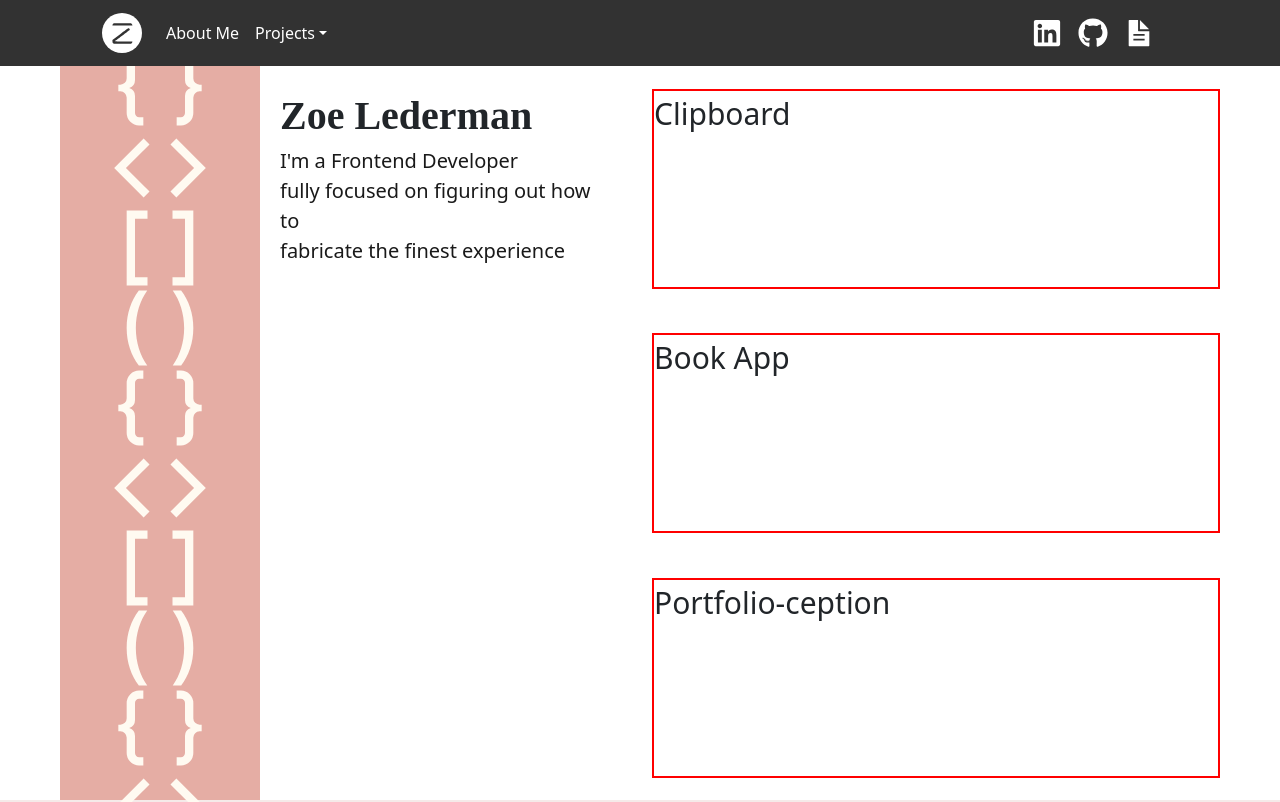
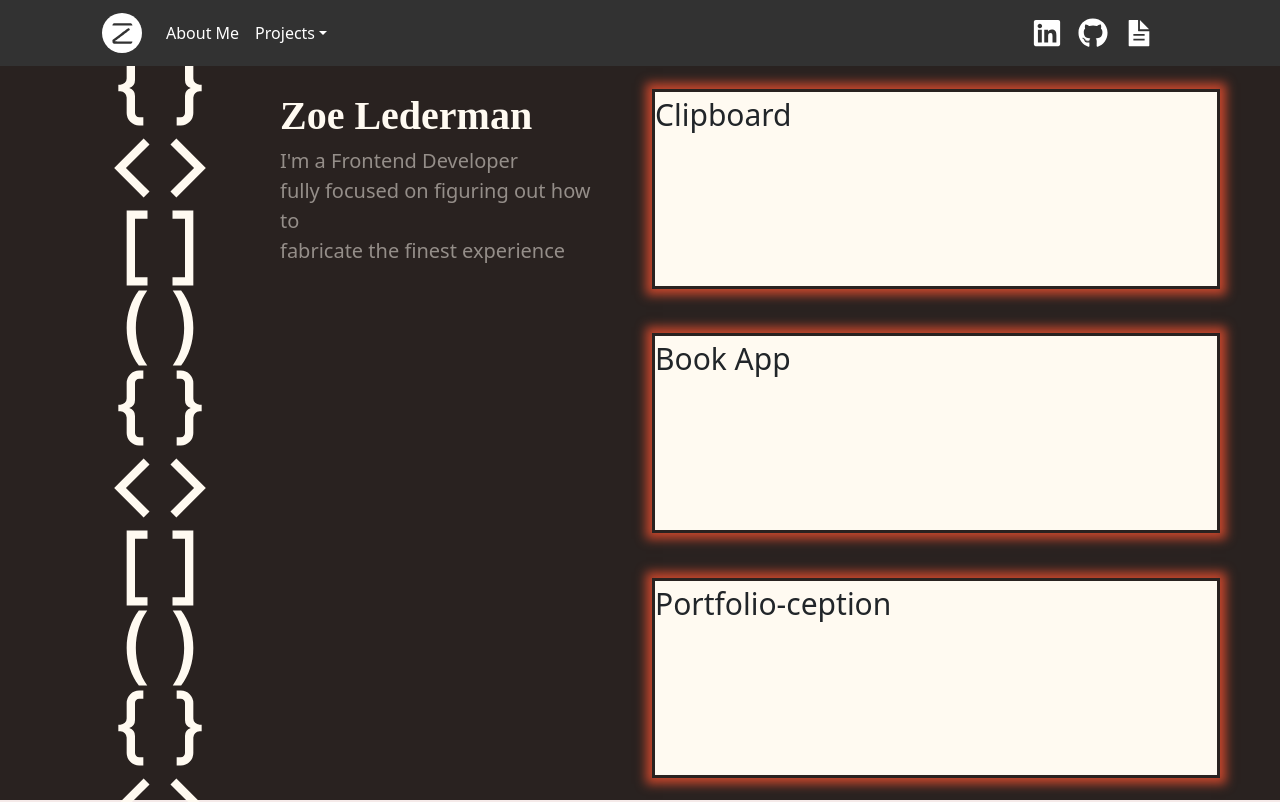
Before and after one commit to zlederma/portfolio-website, a React (Create React App) app: page / in a window 1280 px wide. Shown: the top 802 px of the page. Built offline with nearby package versions, Linux system fonts and the light colour scheme.

Commit message:
continued styling landing page

```diff
--- a/src/styles/DetailedProjectCardStyles.css
+++ b/src/styles/DetailedProjectCardStyles.css
@@ -4,7 +4,9 @@
     height: 30%;
     width: 100%;
     min-width: 360px;
-    border: 2px solid red;
+    background-color: #fffaf1;
+    border: 3px solid rgb(41, 34, 32);
+    box-shadow: 0px 0px 10px 6px rgba(197,70,44,1);
     margin-top: 20px;
     margin-bottom: 20px;
 }
--- a/src/styles/LandingStyles.css
+++ b/src/styles/LandingStyles.css
@@ -2,13 +2,14 @@
     height: 100vh;
     display: flex;
     justify-content: center;
+    background-color: rgb(41, 34, 32);
 }
 
 .landing__column-art{
     width: 200px;
     min-width: 100px;
     /* background-color: rgb(221, 154, 154); */
-    background-color: #e5ada4;
+    /* background-color: #e5ada4; */
     /* background-color: #f5eae9; */
     height: 100%;
 }
--- a/src/styles/WelcomeStyles.css
+++ b/src/styles/WelcomeStyles.css
@@ -7,6 +7,7 @@
     position: sticky;
     top: 66px;
     padding: 20px;
+    /* background-color: antiquewhite; */
 }
 
 .welcome__heading{
@@ -16,10 +17,11 @@
     font-weight: 900;
     letter-spacing: 0px;
     line-height: 60px;
+    color: #fffaf1;
 }
 
 .welcome__tagline{
     font-size: 20px;
     font-weight: 500;
-    color: rgba(0,0,0,.9);
+    color: rgb(255, 250, 241, .5);
 }
```
